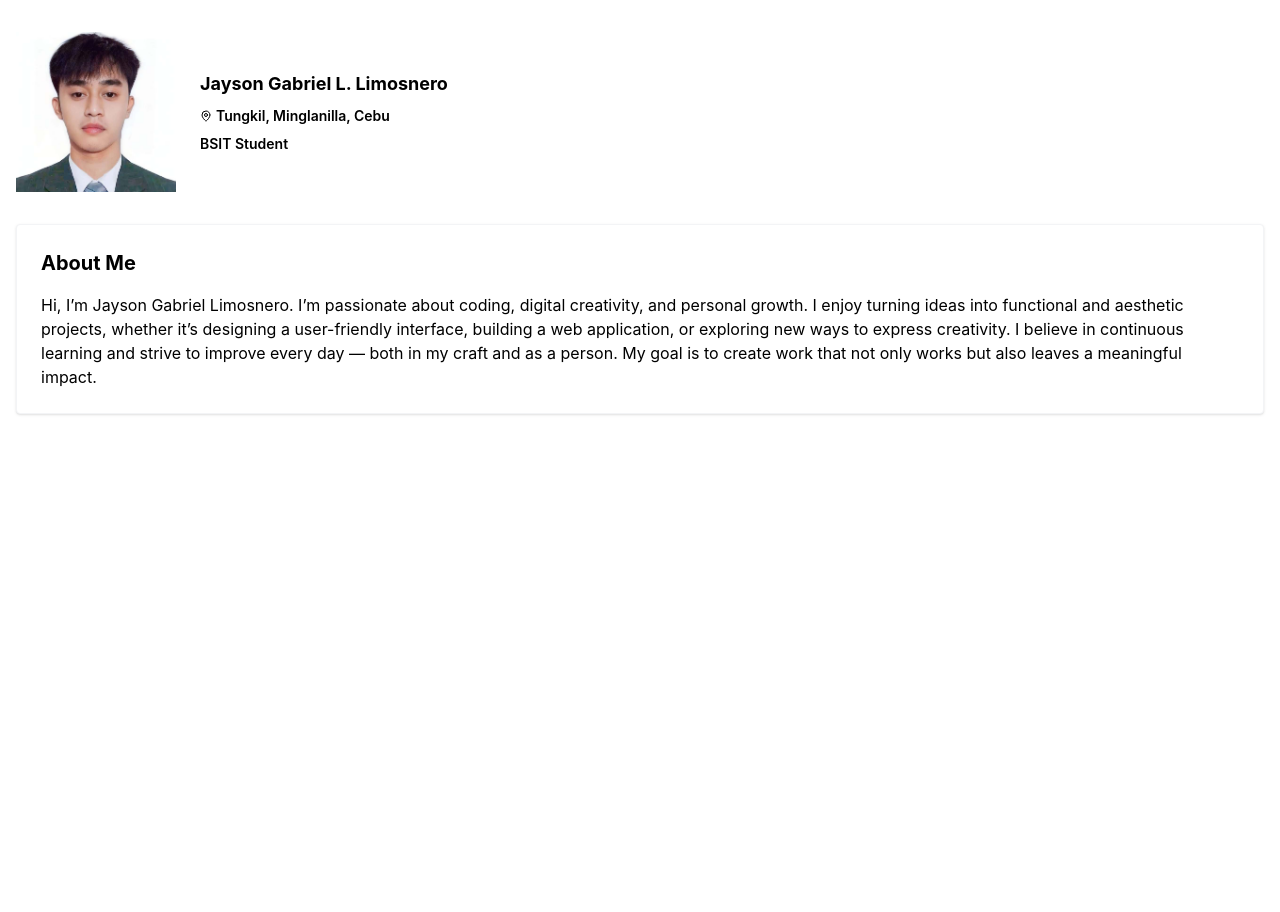
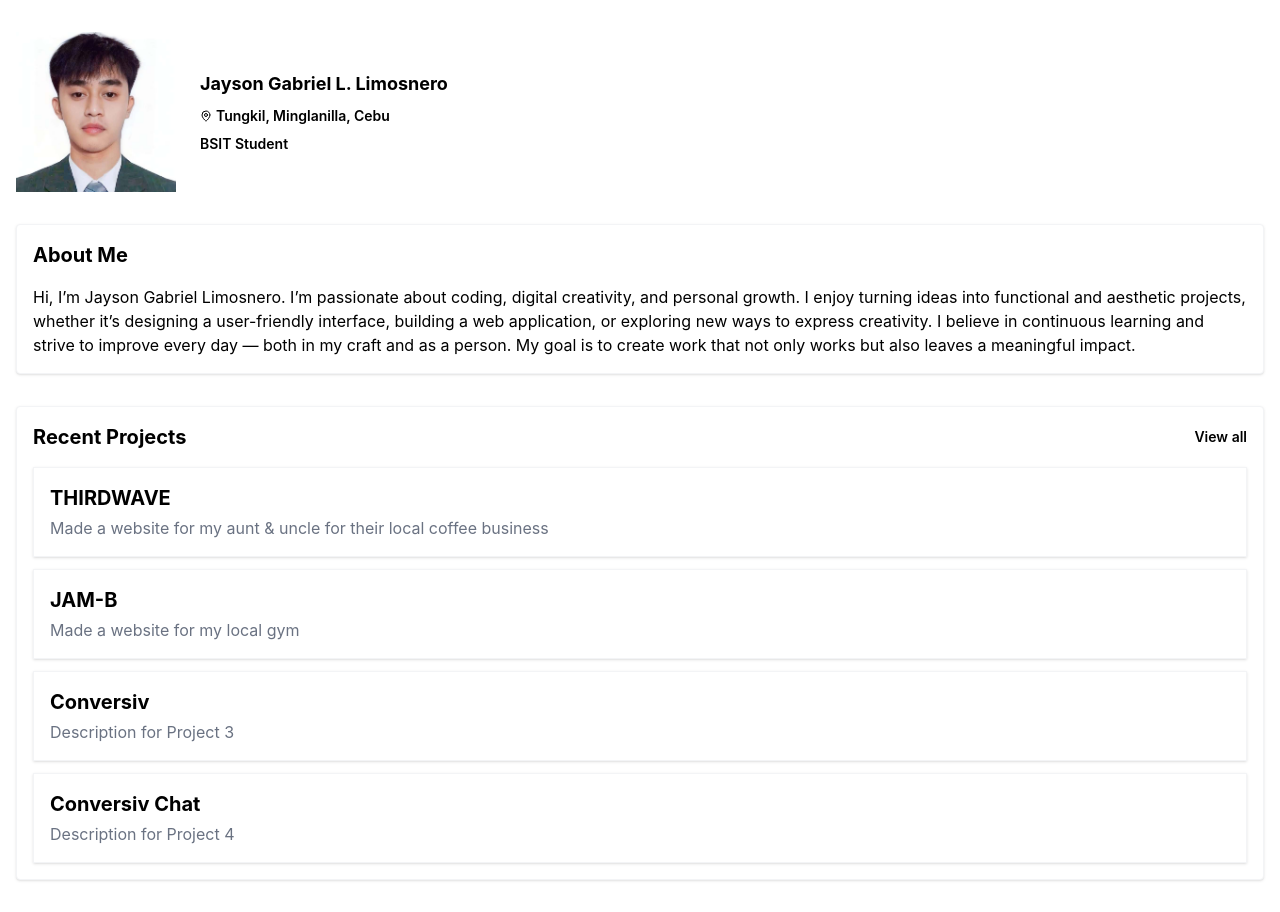
Before and after one commit to Sonix-J/Sonix-Portfolio, a React (Vite) app: page / in a window 1280 px wide. Before the commit the page ends 800 px from the top, so only its background shows below. Built offline with nearby package versions, Linux system fonts and the light colour scheme.

Commit message:
added 'Projects' section

```diff
--- a/src/components/sections/About.tsx
+++ b/src/components/sections/About.tsx
@@ -2,18 +2,16 @@ import Card from "../ui/Card";
 
 export default function About() {
   return (
-    <section>
     <Card title="About Me">
       <p>
         Hi, I’m Jayson Gabriel Limosnero. I’m passionate about coding, digital
         creativity, and personal growth. I enjoy turning ideas into functional
         and aesthetic projects, whether it’s designing a user-friendly
-          interface, building a web application, or exploring new ways to
-          express creativity. I believe in continuous learning and strive to
-          improve every day — both in my craft and as a person. My goal is to
-          create work that not only works but also leaves a meaningful impact.
+        interface, building a web application, or exploring new ways to express
+        creativity. I believe in continuous learning and strive to improve every
+        day — both in my craft and as a person. My goal is to create work that
+        not only works but also leaves a meaningful impact.
       </p>
     </Card>
-    </section>
   );
 }
--- a/src/components/sections/Projects.tsx
+++ b/src/components/sections/Projects.tsx
@@ -1,7 +1,23 @@
+import { projects } from '../../lib/data'
+import ProjectCard from '../ui/ProjectCard'
+import Card from '../ui/Card'
+
 export default function Projects() {
   return (
-    <section>
-
-    </section>
-  );
+    <Card
+      title="Recent Projects"
+      action={<a href="/projects" className="text-sm font-semibold">View all</a>}
+    >
+      <div className="flex flex-col gap-3">
+        {projects.slice(0, 4).map(project => (
+          <ProjectCard
+            key={project.id}
+            title={project.title}
+            description={project.description}
+            link={project.link}
+          />
+        ))}
+      </div>
+    </Card>
+  )
 }
--- a/src/components/ui/Card.tsx
+++ b/src/components/ui/Card.tsx
@@ -1,16 +1,20 @@
 type CardProps = {
-  title?: string;
-  children: React.ReactNode;
-  className?: string;
-};
+  title?: string
+  children: React.ReactNode
+  className?: string
+  action?: React.ReactNode
+}
 
-export default function Card({ title, children, className = "" }: CardProps) {
+export default function Card({ title, children, className = '', action }: CardProps) {
   return (
-    <div
-      className={`border border-gray-100 rounded p-6 shadow-sm bg-white ${className}`}
-    >
-      {title && <h2 className="text-xl font-bold mb-4">{title}</h2>}
+    <div className={`border border-gray-100 rounded p-4 shadow-sm bg-white ${className}`}>
+      {title && (
+        <div className="flex items-center justify-between mb-4">
+          <h2 className="text-xl font-bold">{title}</h2>
+          {action}
+        </div>
+      )}
       {children}
     </div>
-  );
+  )
 }
--- /dev/null
+++ b/src/components/ui/ProjectCard.tsx
@@ -0,0 +1,19 @@
+type ProjectCardProps = {
+  title: string
+  description: string
+  link?: string
+}
+
+export default function ProjectCard({ title, description, link }: ProjectCardProps) {
+  return (
+    <a
+      href={link}
+      target="_blank"
+      rel="noopener noreferrer"
+      className="block border border-gray-100  p-4 shadow-sm bg-white"
+    >
+      <h3 className="font-bold text-xl">{title}</h3>
+      <p className="text-gray-500 mt-1">{description}</p>
+    </a>
+  )
+}
--- /dev/null
+++ b/src/lib/data.ts
@@ -0,0 +1,32 @@
+export const projects = [
+  {
+    id: '1',
+    title: 'THIRDWAVE',
+    description: 'Made a website for my aunt & uncle for their local coffee business',
+    link: 'https://thirdwave.vercel.app',
+  },
+  {
+    id: '2',
+    title: 'JAM-B',
+    description: 'Made a website for my local gym',
+    link: 'https://jamb.vercel.app',
+  },
+  {
+    id: '3',
+    title: 'Conversiv',
+    description: 'Description for Project 3',
+    link: 'https://www.conversiv.io/',
+  },
+  {
+    id: '4',
+    title: 'Conversiv Chat',
+    description: 'Description for Project 4',
+    link: 'https://chat.conversiv.io/',
+  },
+  {
+    id: '5',
+    title: 'PROJECT-5',
+    description: 'Description for Project 5',
+    link: 'https://project5.vercel.app',
+  }
+]
--- a/src/pages/Home.tsx
+++ b/src/pages/Home.tsx
@@ -1,12 +1,13 @@
 import Hero from '../components/sections/Hero'
 import About from '../components/sections/About'
+import Projects from '../components/sections/Projects'
 
 export default function Home() {
   return (
     <main className="flex flex-col gap-8 px-4 py-8">
       <Hero />
       <About />
-      {/* <Projects /> */}
+      <Projects />
     </main>
   )
 }
```
Lines whose indentation alone changed are shown as unchanged.
